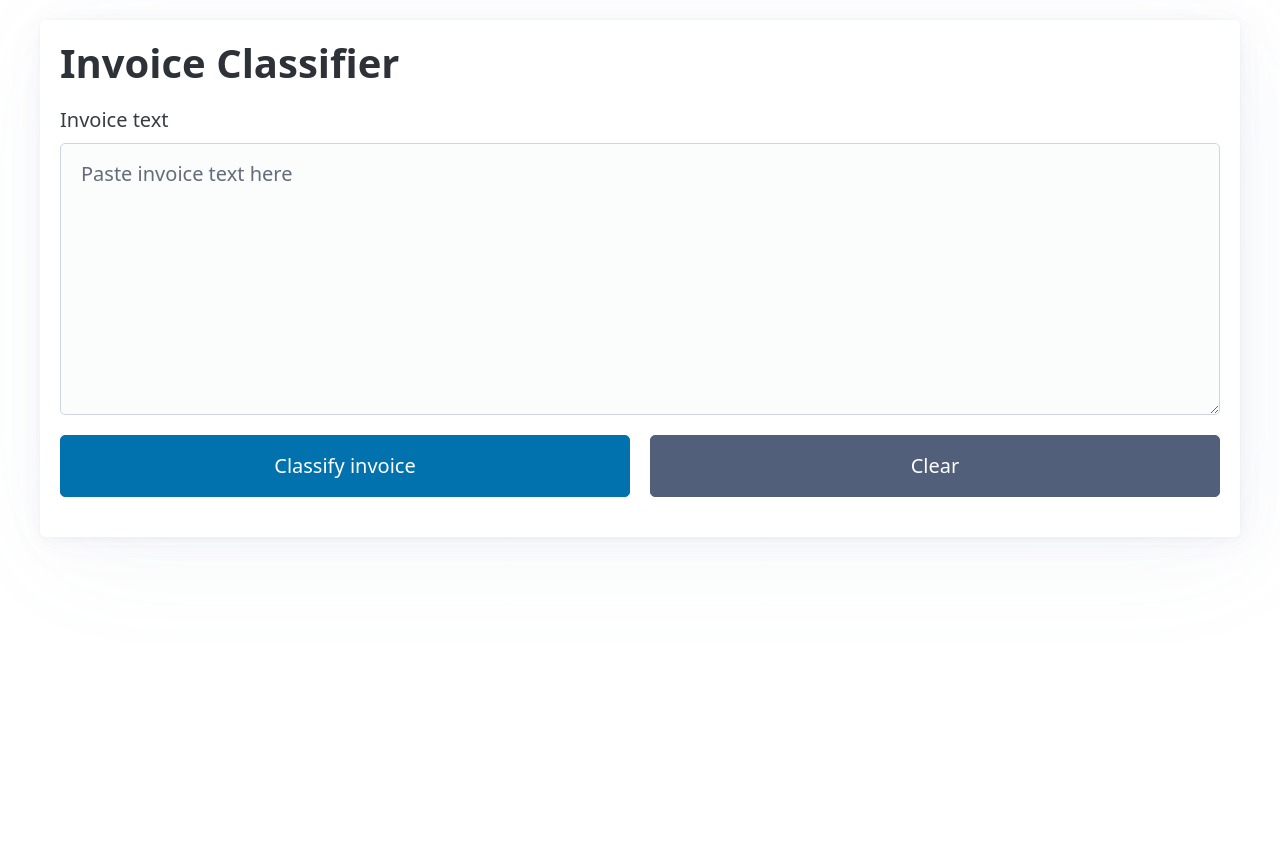
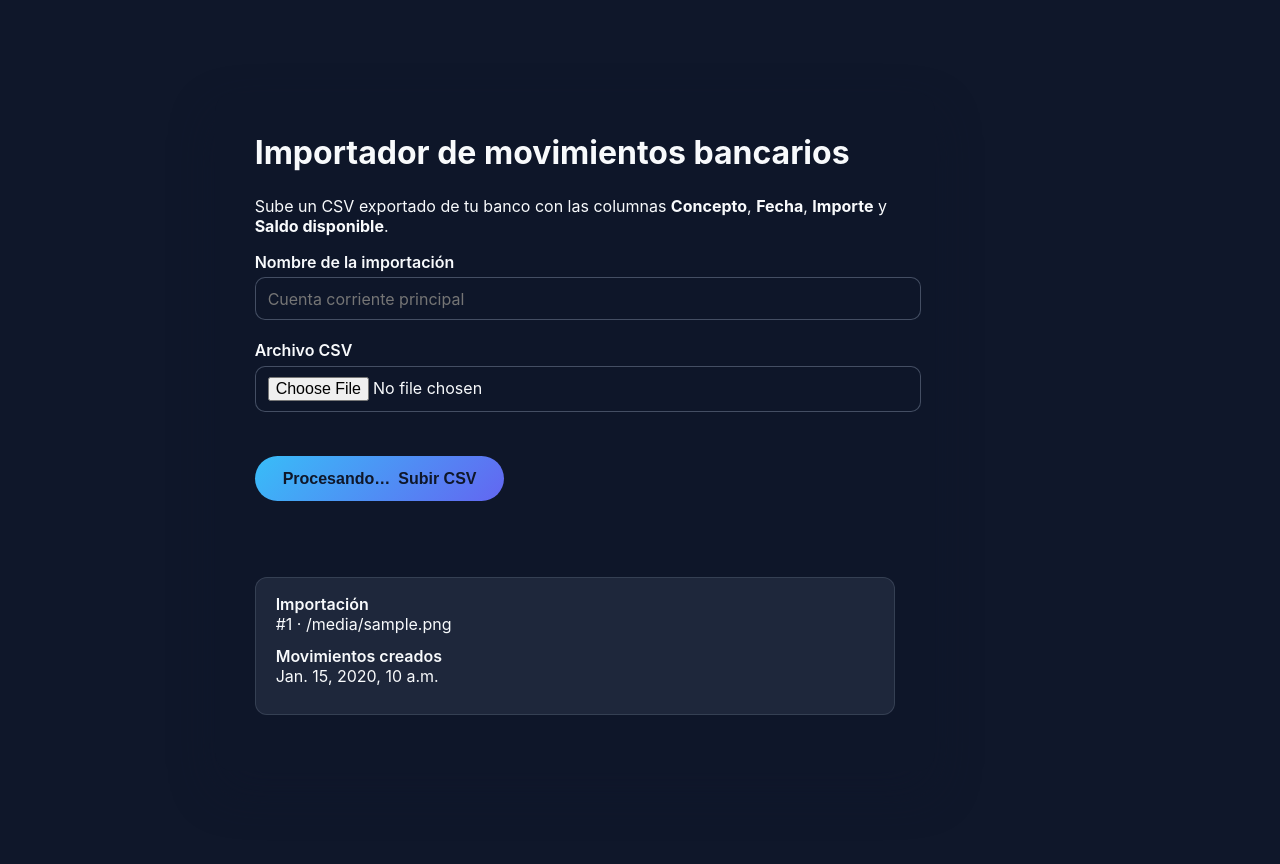
Before and after one commit to danicassani/bank_informer, a Django app: template invoice_classifier/templates/invoice_classifier/index.html in a window 1280 px wide. Before the commit the page ends 542 px from the top, so only its background shows below. Run offline with Django 5.2, Linux system fonts and the light colour scheme; the template is opened without the code that fills it: most values are stand-ins (such as "Sample title", 1, 10 or a date in 2020); some libraries are stand-ins or nearby versions.

Commit message:
reestablecido por fin

```diff
--- /dev/null
+++ b/invoice_classifier/static/invoice_classifier/index.css
@@ -0,0 +1,120 @@
+:root {
+  color-scheme: light dark;
+  font-family: "Inter", system-ui, -apple-system, BlinkMacSystemFont, "Segoe UI", sans-serif;
+}
+
+body {
+  margin: 0;
+  background: #0f172a;
+  color: #f8fafc;
+  min-height: 100vh;
+  display: flex;
+  align-items: center;
+  justify-content: center;
+  padding: 2rem 1rem;
+}
+
+.card {
+  background: rgba(15, 23, 42, 0.9);
+  border-radius: 18px;
+  box-shadow: 0 20px 45px rgba(15, 23, 42, 0.45);
+  width: min(640px, 100%);
+  padding: 2.5rem;
+}
+
+h1 {
+  margin: 0 0 1.5rem;
+  font-size: 2rem;
+  font-weight: 700;
+}
+
+label {
+  display: block;
+  font-weight: 600;
+  margin-bottom: 0.35rem;
+}
+
+input[type="text"],
+input[type="file"] {
+  width: 100%;
+  font: inherit;
+  padding: 0.65rem 0.75rem;
+  border-radius: 10px;
+  border: 1px solid rgba(148, 163, 184, 0.4);
+  background: rgba(15, 23, 42, 0.75);
+  color: inherit;
+  transition: border-color 0.2s ease, box-shadow 0.2s ease;
+}
+
+input[type="text"]:focus,
+input[type="file"]:focus {
+  outline: none;
+  border-color: #38bdf8;
+  box-shadow: 0 0 0 3px rgba(56, 189, 248, 0.25);
+}
+
+button {
+  display: inline-flex;
+  align-items: center;
+  justify-content: center;
+  gap: 0.5rem;
+  background: linear-gradient(135deg, #38bdf8, #6366f1);
+  border: none;
+  border-radius: 999px;
+  color: #0f172a;
+  cursor: pointer;
+  font-weight: 700;
+  font-size: 1rem;
+  padding: 0.85rem 1.75rem;
+  margin-top: 1.5rem;
+  transition: transform 0.2s ease, box-shadow 0.2s ease, opacity 0.2s ease;
+}
+
+button:hover:not([disabled]) {
+  transform: translateY(-1px);
+  box-shadow: 0 18px 35px rgba(56, 189, 248, 0.35);
+}
+
+button[disabled] {
+  cursor: not-allowed;
+  opacity: 0.6;
+}
+
+.form-group {
+  margin-bottom: 1.25rem;
+}
+
+.message {
+  margin-top: 1.5rem;
+  padding: 1rem 1.25rem;
+  border-radius: 12px;
+  font-weight: 600;
+}
+
+.message.success {
+  background: rgba(34, 197, 94, 0.2);
+  border: 1px solid rgba(34, 197, 94, 0.4);
+  color: #bbf7d0;
+}
+
+.message.error {
+  background: rgba(239, 68, 68, 0.2);
+  border: 1px solid rgba(239, 68, 68, 0.4);
+  color: #fecaca;
+}
+
+.result {
+  margin-top: 1.25rem;
+  padding: 1rem 1.25rem;
+  border-radius: 12px;
+  background: rgba(148, 163, 184, 0.12);
+  border: 1px solid rgba(148, 163, 184, 0.2);
+}
+
+.result dt {
+  font-weight: 600;
+}
+
+.result dd {
+  margin: 0 0 0.75rem;
+}
--- a/invoice_classifier/templates/invoice_classifier/index.html
+++ b/invoice_classifier/templates/invoice_classifier/index.html
@@ -1,46 +1,147 @@
+<!DOCTYPE html>
 {% load static %}
-<!DOCTYPE html>
-<html lang="en">
+<html lang="es">
   <head>
-    <meta charset="utf-8">
-    <meta name="viewport" content="width=device-width, initial-scale=1">
-    <title>Invoice Classifier</title>
-    <link rel="stylesheet" href="https://cdn.jsdelivr.net/npm/@picocss/pico@2/css/pico.min.css">
-    <style>
-        [v-cloak] {
-            display: none;
-        }
-    </style>
+    <meta charset="utf-8" />
+    <meta name="viewport" content="width=device-width, initial-scale=1" />
+    <title>Importador bancario</title>
     <script src="https://unpkg.com/vue@3/dist/vue.global.prod.js" defer></script>
-    <script src="{% static 'invoice_classifier/index.js' %}" defer></script>
+    <link rel="stylesheet" href="{% static 'invoice_classifier/index.css' %}" />
   </head>
   <body>
-    <main class="container" id="invoice-classifier-app" v-cloak>
-        <article>
-            <h1>Invoice Classifier</h1>
-            <form @submit.prevent="classifyInvoice">
-                <label for="invoice-text">Invoice text</label>
-                <textarea id="invoice-text" v-model="invoiceText" rows="8" placeholder="Paste invoice text here"></textarea>
-                <div class="grid">
-                    <button type="submit" :aria-busy="loading ? 'true' : 'false'" :disabled="loading">
-                        [[ loading ? 'Classifying…' : 'Classify invoice' ]]
+    <div id="app">
+      <div class="card">
+        <h1>Importador de movimientos bancarios</h1>
+        <p>
+          Sube un CSV exportado de tu banco con las columnas <strong>Concepto</strong>,
+          <strong>Fecha</strong>, <strong>Importe</strong> y <strong>Saldo disponible</strong>.
+        </p>
+
+        <form @submit.prevent="submitForm" novalidate>
+          <div class="form-group">
+            <label for="source-name">Nombre de la importación</label>
+            <input
+              id="source-name"
+              type="text"
+              v-model="sourceName"
+              placeholder="Cuenta corriente principal"
+              autocomplete="off"
+              required
+            />
+          </div>
+
+          <div class="form-group">
+            <label for="csv-file">Archivo CSV</label>
+            <input
+              id="csv-file"
+              type="file"
+              accept=".csv,text/csv"
+              @change="onFileChange"
+              ref="fileInput"
+              required
+            />
+          </div>
+
+          <button type="submit" :disabled="isSubmitting || !file">
+            <span v-if="isSubmitting">Procesando…</span>
+            <span v-else>Subir CSV</span>
           </button>
-                    <button type="button" class="secondary" @click="resetForm" :disabled="loading">
-                        Clear
-                    </button>
-                </div>
         </form>
 
-            <section v-if="error" class="contrast" style="margin-top: 1rem;">
-                <h2>Error</h2>
-                <p>[[ error ]]</p>
-            </section>
+        <div v-if="message" class="message" :class="messageType">
+          {{ message }}
+        </div>
 
-            <section v-if="classification" style="margin-top: 1rem;">
-                <h2>Classification</h2>
-                <pre><code>[[ formattedClassification ]]</code></pre>
-            </section>
-        </article>
-    </main>
+        <dl v-if="result" class="result">
+          <div>
+            <dt>Importación</dt>
+            <dd>#{{ result.statement_id }} · {{ result.file_name }}</dd>
+          </div>
+          <div>
+            <dt>Movimientos creados</dt>
+            <dd>{{ result.transactions_created }}</dd>
+          </div>
+        </dl>
+      </div>
+    </div>
+
+    <script defer>
+      const { createApp } = Vue;
+
+      createApp({
+        data() {
+          return {
+            sourceName: "",
+            file: null,
+            isSubmitting: false,
+            message: "",
+            messageType: "success",
+            result: null,
+          };
+        },
+        computed: {
+          csrfToken() {
+            const match = document.cookie.match(/csrftoken=([^;]+)/);
+            return match ? decodeURIComponent(match[1]) : "";
+          },
+        },
+        methods: {
+          onFileChange(event) {
+            const [file] = event.target.files;
+            this.file = file || null;
+            this.result = null;
+            this.message = "";
+          },
+          async submitForm() {
+            if (!this.file) {
+              this.message = "Selecciona un archivo CSV antes de continuar.";
+              this.messageType = "error";
+              return;
+            }
+
+            this.isSubmitting = true;
+            this.message = "";
+            this.messageType = "success";
+
+            const formData = new FormData();
+            formData.append("source_name", this.sourceName.trim());
+            formData.append("file", this.file);
+
+            try {
+              const response = await fetch("{% url 'upload_statement' %}", {
+                method: "POST",
+                headers: {
+                  "X-CSRFToken": this.csrfToken,
+                },
+                body: formData,
+              });
+
+              const payload = await response.json();
+
+              if (!response.ok) {
+                throw new Error(payload.error || "No se ha podido completar la importación.");
+              }
+
+              this.message = "Importación realizada correctamente.";
+              this.messageType = "success";
+              this.result = payload;
+              this.sourceName = "";
+              this.file = null;
+              this.$refs.fileInput.value = "";
+            } catch (error) {
+              this.message = error.message;
+              this.messageType = "error";
+            } finally {
+              this.isSubmitting = false;
+            }
+          },
+        },
+        mounted() {
+          if (!this.sourceName) {
+            this.sourceName = "Importación manual";
+          }
+        },
+      }).mount("#app");
+    </script>
   </body>
 </html>
--- a/invoice_classifier/urls.py
+++ b/invoice_classifier/urls.py
@@ -4,4 +4,5 @@ from . import views
 
 urlpatterns = [
     path("", views.index, name="index"),
+    path("api/imports/", views.upload_statement, name="upload_statement"),
 ]
```
Also changed, not shown: invoice_classifier/views.py (+12 -2 lines), invoice_classifier/migrations/0001_initial.py (added). Lines whose indentation alone changed are shown as unchanged.
